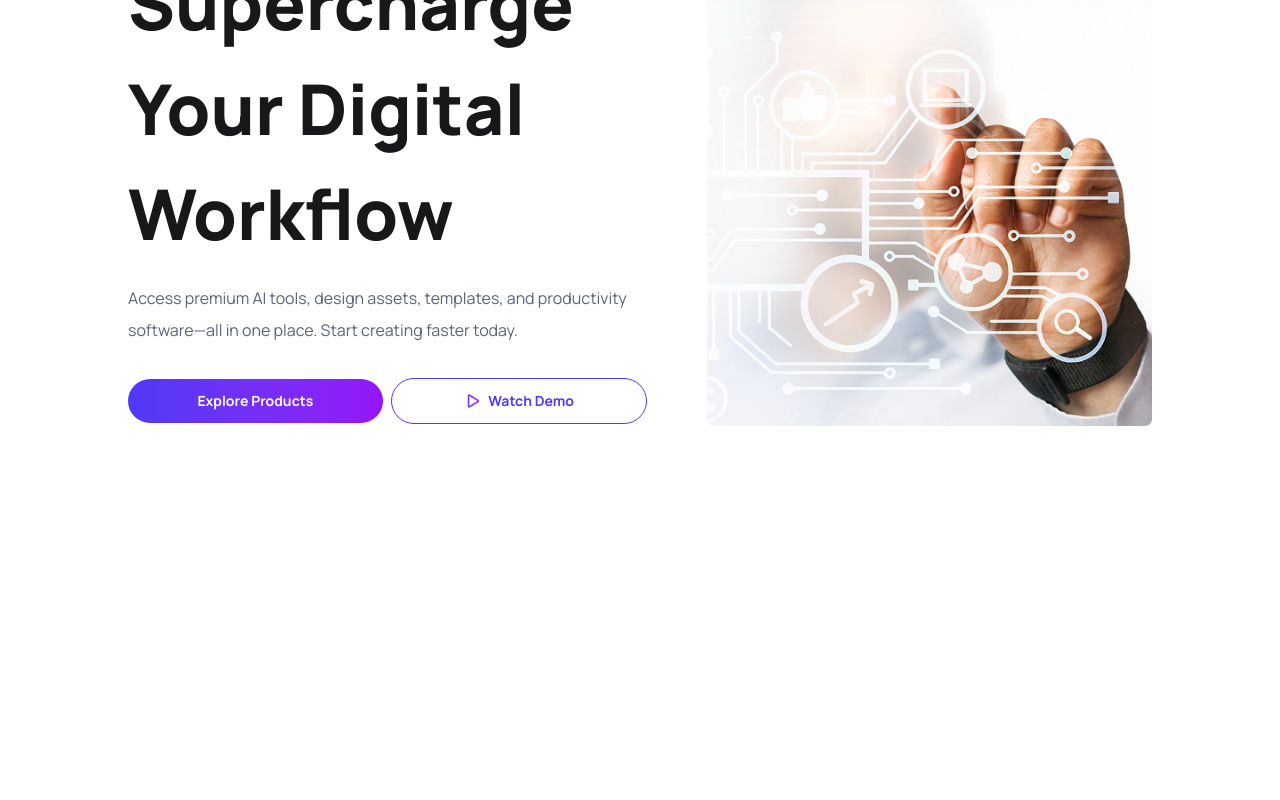
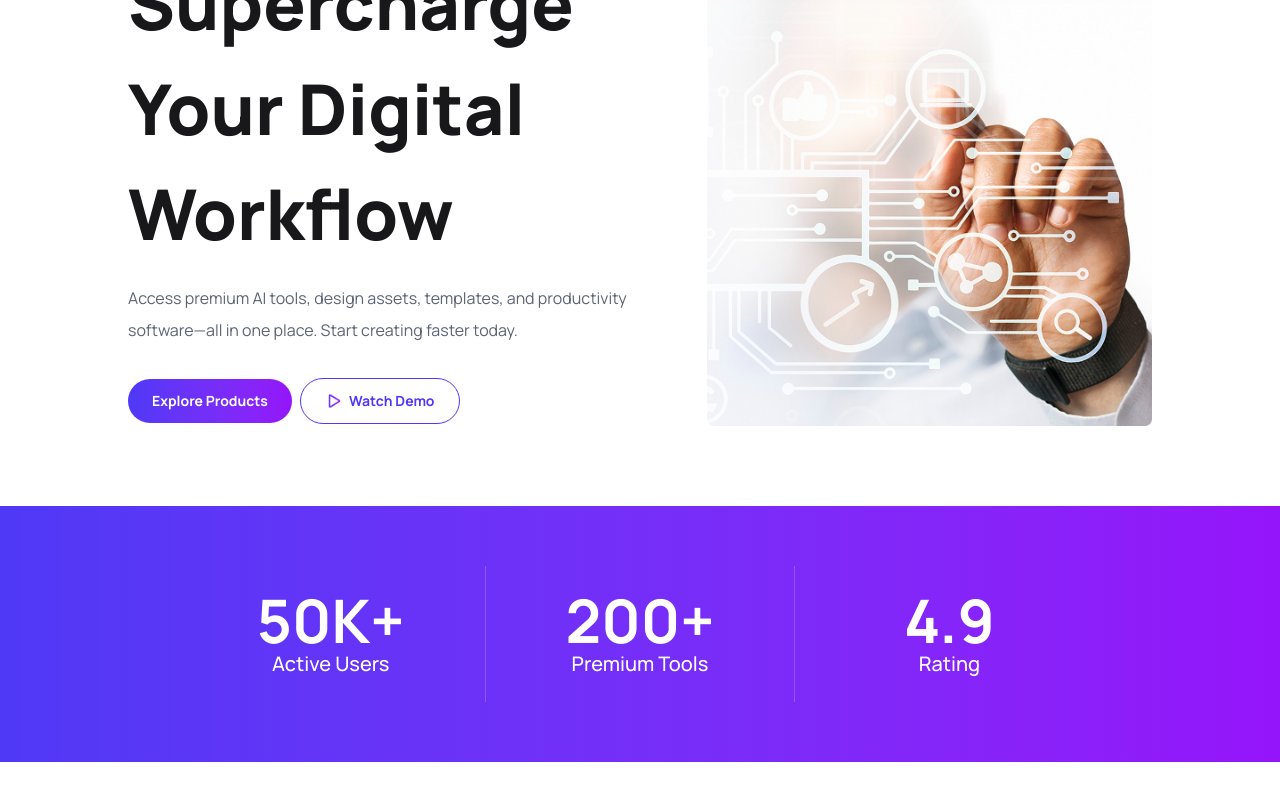
Before and after one commit to bayjid-alom/digitools-platform, a React (Vite) app: page / in a window 1280 px wide. Shown: the part 264-1064 px from the top of the page. Before the commit the page ends 800 px from the top, so only its background shows below. Built offline with nearby package versions, Linux system fonts and the light colour scheme.

Commit message:
added userStats component to display user statistics

```diff
--- a/src/App.jsx
+++ b/src/App.jsx
@@ -1,6 +1,7 @@
 import './App.css'
 import Banner from './components/Banner/Banner'
 import Navbar from './components/Navbar/Navbar'
+import UserStats from './UserStats/UserStats'
 
 function App() {
 
@@ -9,6 +10,7 @@ function App() {
     <>
       <Navbar></Navbar>
       <Banner></Banner>
+      <UserStats></UserStats>
     </>
   )
 }
--- /dev/null
+++ b/src/UserStats/UserStats.jsx
@@ -0,0 +1,28 @@
+import React from 'react';
+
+const UserStats = () => {
+    return (
+        <section className='bg-gradient-to-r from-[#4F39F6] p-4 md:p-15 to-[#9514FA] mb-15 md:mb-22 lg:mb-30'>
+
+            <div className="mx-auto grid w-[95%] grid-cols-1 text-center md:w-[88%] md:grid-cols-3 lg:w-[80%]">
+                <div className="flex w-full flex-col items-center justify-center py-6">
+                    <h2 className="text-4xl font-bold text-white md:text-5xl lg:text-[60px]">50K+</h2>
+                    <p className="text-base font-medium text-white md:text-lg lg:text-xl">Active Users</p>
+                </div>
+
+                <div className="flex w-full flex-col items-center justify-center border-y border-white/20 py-6 md:border-x md:border-y-0">
+                    <h2 className="text-4xl font-bold text-white md:text-5xl lg:text-[60px]">200+</h2>
+                    <p className="text-base font-medium text-white md:text-lg lg:text-xl">Premium Tools</p>
+                </div>
+
+                <div className="flex w-full flex-col items-center justify-center py-6">
+                    <h2 className="text-4xl font-bold text-white md:text-5xl lg:text-[60px]">4.9</h2>
+                    <p className="text-base font-medium text-white md:text-lg lg:text-xl">Rating</p>
+                </div>
+            </div>
+
+        </section>
+    );
+};
+
+export default UserStats;
--- a/src/components/Banner/Banner.jsx
+++ b/src/components/Banner/Banner.jsx
@@ -26,24 +26,26 @@ const Banner = () => {
                     </p>
 
                     <div className="buttons mt-8 flex items-center gap-2">
-                        <button className="flex-1 min-w-0 rounded-full bg-gradient-to-r from-[#4F39F6] to-[#9514FA] px-3 py-3 text-sm font-bold text-white whitespace-nowrap transition-all duration-300 hover:from-[#3D28D8] hover:to-[#7E0EDB] active:scale-95">
+                        <button className="w-fit whitespace-nowrap rounded-full bg-gradient-to-r from-[#4F39F6] to-[#9514FA] px-6 py-3 text-sm font-bold text-white transition-all duration-300 hover:from-[#3D28D8] hover:to-[#7E0EDB] active:scale-95">
                             Explore Products
                         </button>
 
-                        <button className="flex-1 min-w-0 inline-flex items-center justify-center gap-2 whitespace-nowrap rounded-full border border-[#4F39F6] px-3 py-3 text-sm font-bold text-[#4F39F6] transition-all duration-300 hover:bg-[#4F39F6] hover:text-white active:scale-95">
+                        <button className="inline-flex w-fit items-center justify-center gap-2 whitespace-nowrap rounded-full border border-[#4F39F6] px-6 py-3 text-sm font-bold text-[#4F39F6] transition-all duration-300 hover:bg-[#4F39F6] hover:text-white active:scale-95">
                             <img className="h-4 w-4 shrink-0 object-contain" src={playIcon} alt="" />
                             Watch Demo
                         </button>
                     </div>
-
-
                 </div>
 
 
+                <div className="banner-image w-full max-w-[500px]">
+                    <img
+                        className="h-auto w-full object-contain"
+                        src={bannerImage}
+                        alt="Banner"
+                    />
+                </div>
 
-                <div className='banner-image  max-w-[500px] w-full'>
-                    <img className='max-w-[500px] w-[100%]' src={bannerImage} alt="banner image" />
-                </div>
             </div>
 
         </section>
--- a/src/components/Navbar/Navbar.jsx
+++ b/src/components/Navbar/Navbar.jsx
@@ -29,7 +29,7 @@ const Navbar = () => {
                 </h3>
 
 
-                {/* Navbar Center */}
+                {/* Nav Center */}
                 <ul className='hidden md:flex md:gap-6 lg:gap-8 items-center'>
                     {
                         links
@@ -37,7 +37,7 @@ const Navbar = () => {
                 </ul>
 
 
-                {/* Navbar end */}
+                {/* Nav end */}
                 <div className='buttons-div flex gap-4 items-center'>
                     <button className="relative rounded-full p-2.5 transition-colors duration-300 hover:bg-[#4F39F6]/10">
                         <img
```
